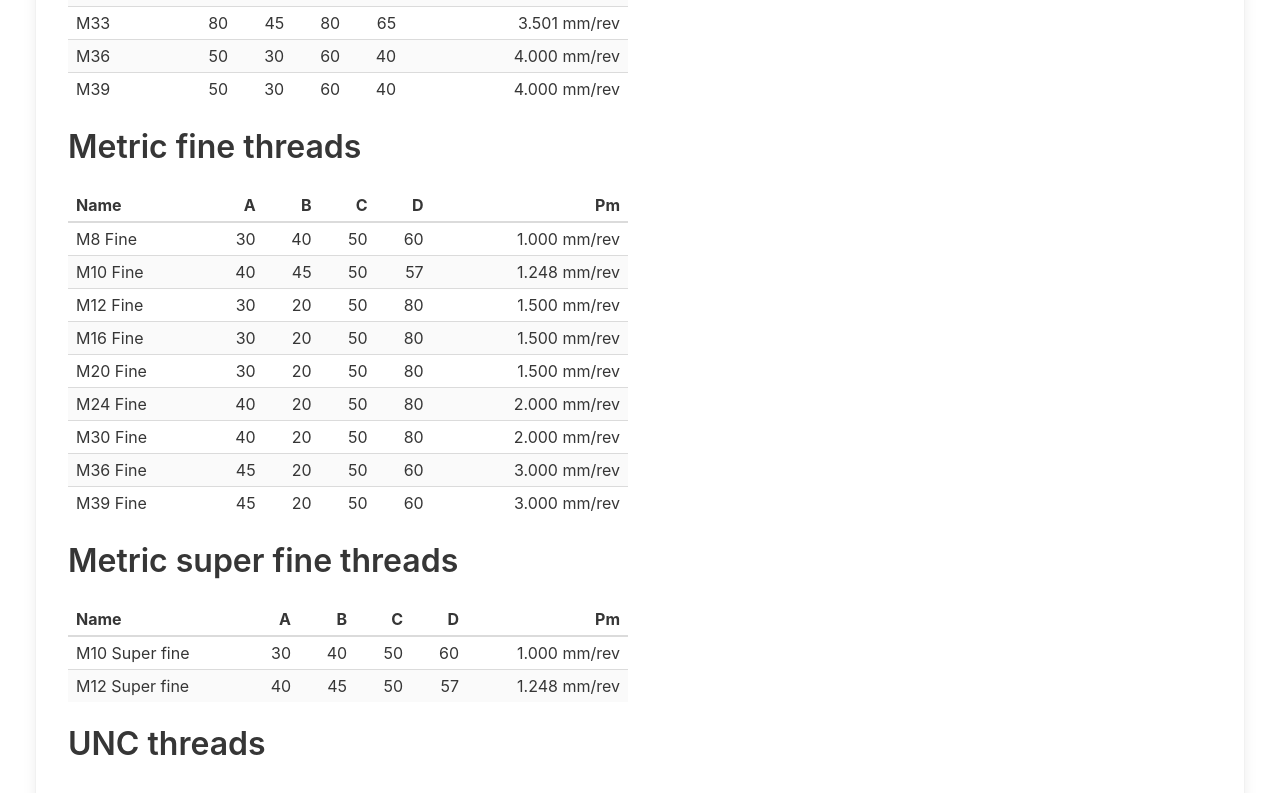
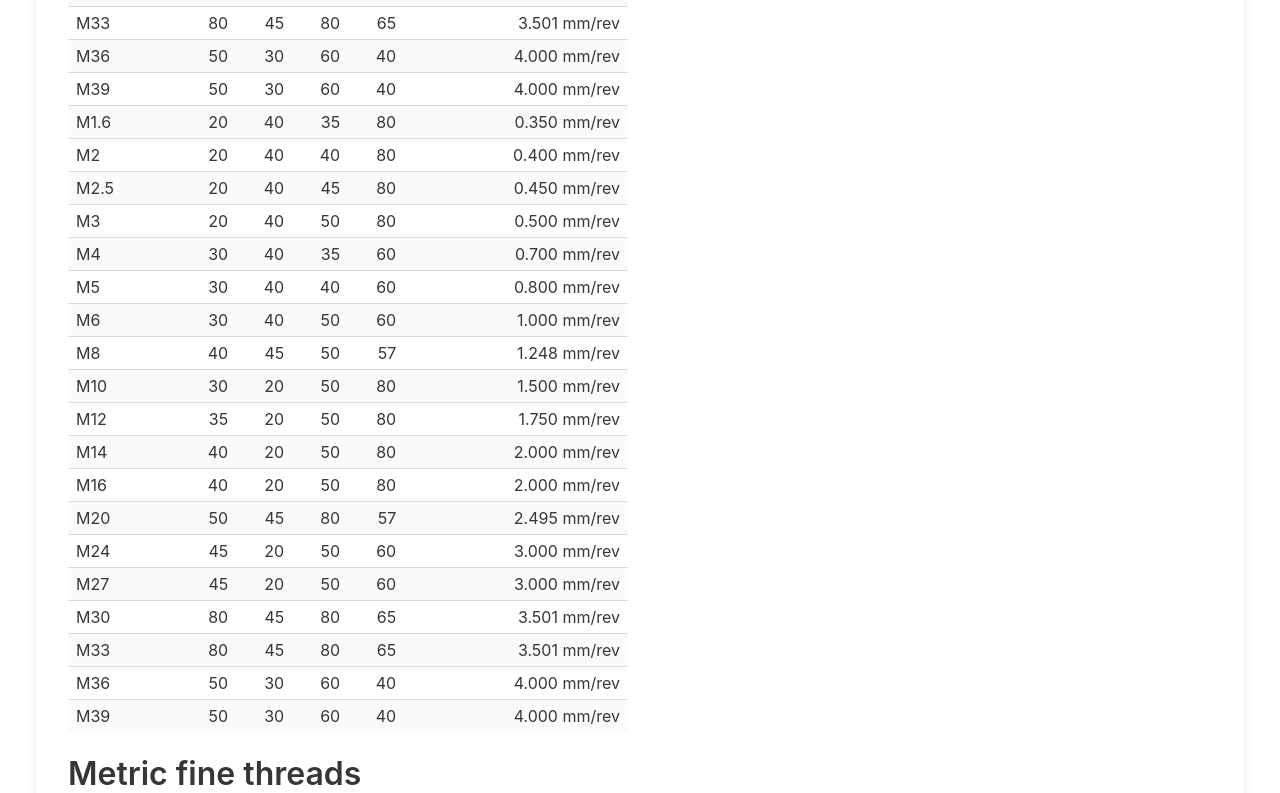
Before and after one commit to rOzzy1987/MiniLathe-GearCalc, a Vue app: page / in a window 1280 px wide. Shown: the part 987-1780 px from the top of the page. Built offline with nearby package versions, Linux system fonts and the light colour scheme.

Commit message:
Pitch table tab bugfix

```diff
--- a/src/views/PitchTableTab.vue
+++ b/src/views/PitchTableTab.vue
@@ -72,7 +72,7 @@ export default {
                 new GridColumnDefinition("B", i => i.gearB).asNumericColumn().withStyle("width: 10%").withHeaderCssClasses(['has-text-right']),
                 new GridColumnDefinition("C", i => i.gearC).asNumericColumn().withStyle("width: 10%").withHeaderCssClasses(['has-text-right']),
                 new GridColumnDefinition("D", i => i.gearD).asNumericColumn().withStyle("width: 10%").withHeaderCssClasses(['has-text-right']),
-                new GridColumnDefinition("Pm", i => i.pitch, i18n.genericPitch+' ('+i18n.genericMetric+')').withSort((a,b) => a.pitch.value - b.pitch.value)
+                new GridColumnDefinition("P", i => i.pitch, i18n.genericPitch)
                     .withFormat(p => this.formatPitch(p)).withAlignRight().withHeaderCssClasses(['has-text-right']),
             ],
             metricModel: [] as NamedPitchSetup[],
@@ -219,6 +219,7 @@ export default {
     },
     mounted() {
       GlobalConfig.addLanguageChangeListener(() => this.i18n = GlobalConfig.i18n);
+      this.computeModel()
     },
     components: { GeartrainImg, DataGrid }
 }
```
